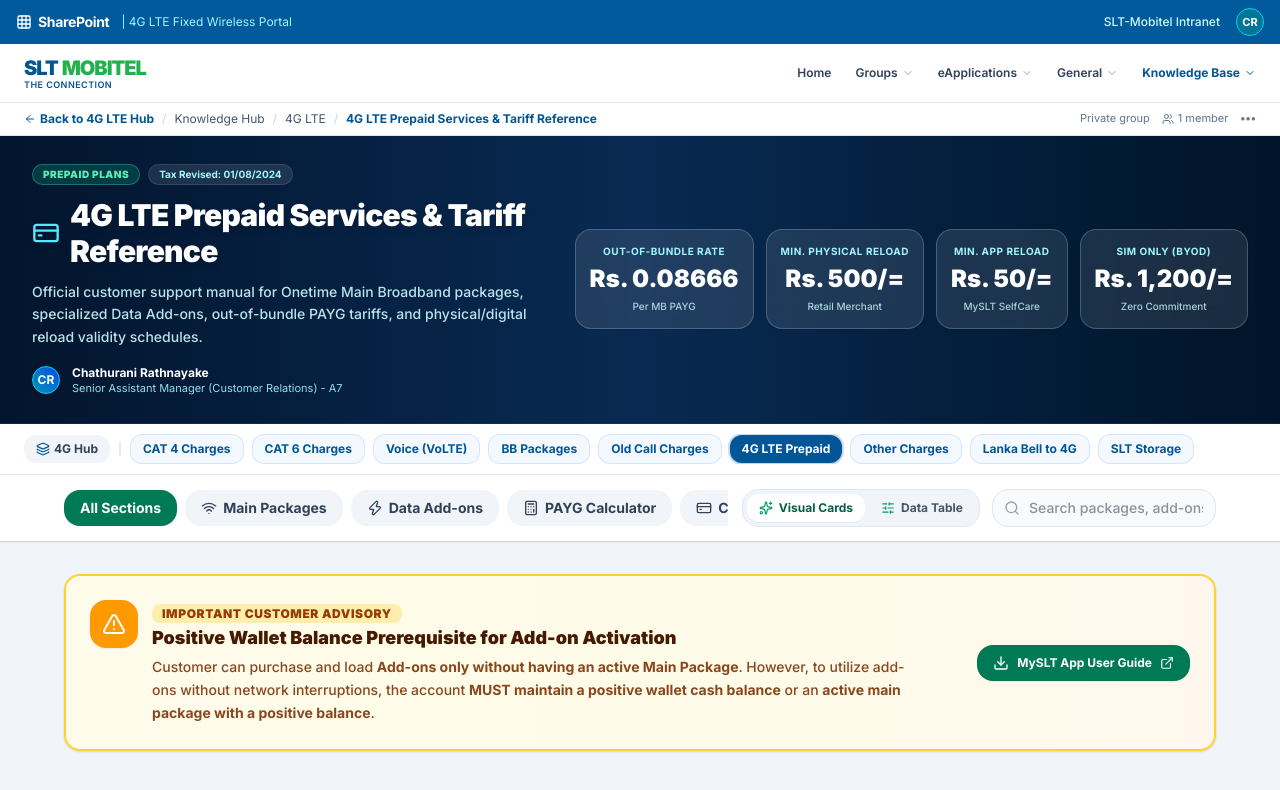
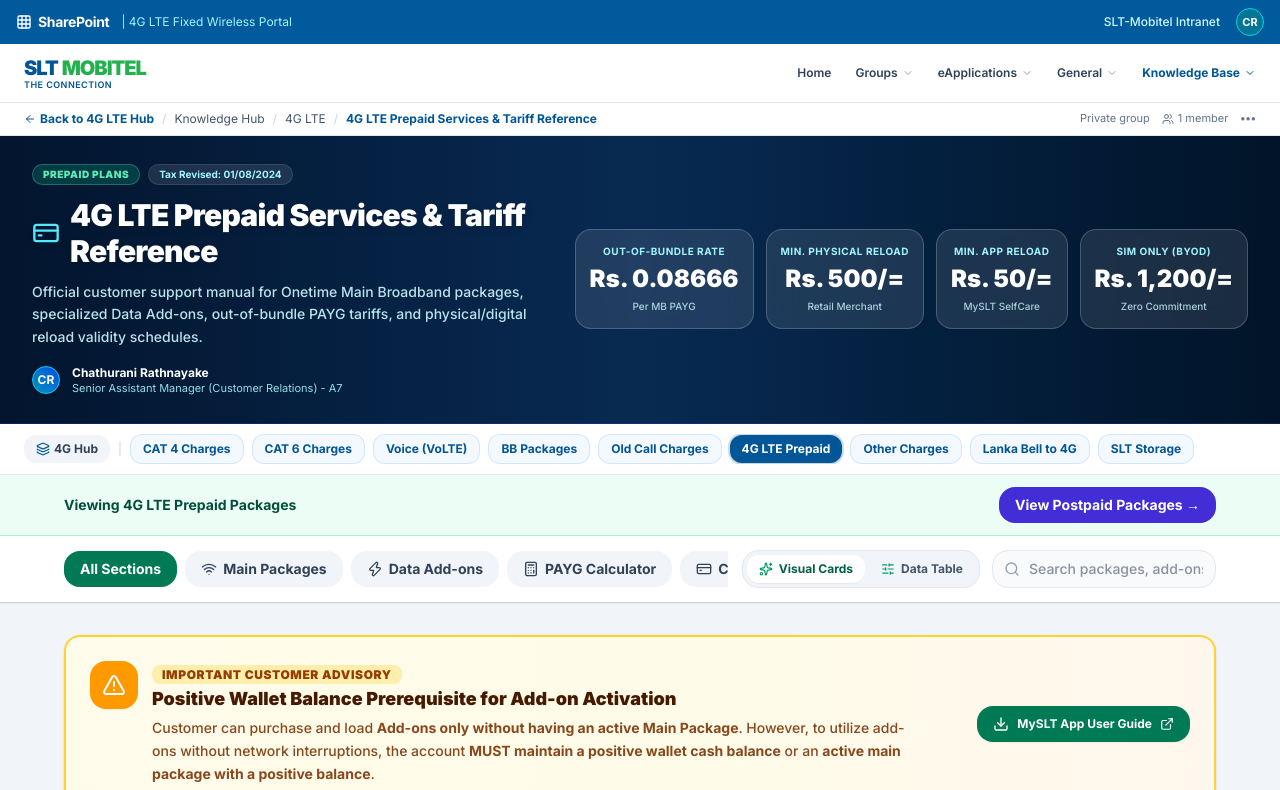
Before and after one commit to kudagama/smart-knowledge-hub, a Next.js app: page /knowledge-hub/4g-lte/prepaid in a window 1280 px wide. Shown: the top 790 px of the page. Built offline with nearby package versions, Linux system fonts and the light colour scheme.

Commit message:
ui: cross-link prepaid to separate postpaid page

```diff
--- a/src/app/knowledge-hub/4g-lte/prepaid/page.tsx
+++ b/src/app/knowledge-hub/4g-lte/prepaid/page.tsx
@@ -112,6 +112,14 @@ ACTION: Check HSS / IMS voice profile provisioning for prepaid MSISDN. Restore v
           { label: 'SIM Only (BYOD)', value: 'Rs. 1,200/=', sub: 'Zero Commitment' }
         ]}
       />
+      <div className="border-b border-emerald-200 bg-emerald-50 px-6 py-3">
+        <div className="mx-auto flex max-w-6xl flex-wrap items-center justify-between gap-3 text-sm">
+          <span className="font-bold text-emerald-900">Viewing 4G LTE Prepaid Packages</span>
+          <Link href="/knowledge-hub/4g-lte/postpaid" className="rounded-xl bg-indigo-700 px-4 py-2 font-bold text-white hover:bg-indigo-800">
+            View Postpaid Packages →
+          </Link>
+        </div>
+      </div>
 
       {/* 4. INTERACTIVE TOOLBAR & CONTROLS */}
       <div className="bg-white border-b border-slate-300 px-6 py-3.5 sticky top-0 z-20 shadow-xs">
```
